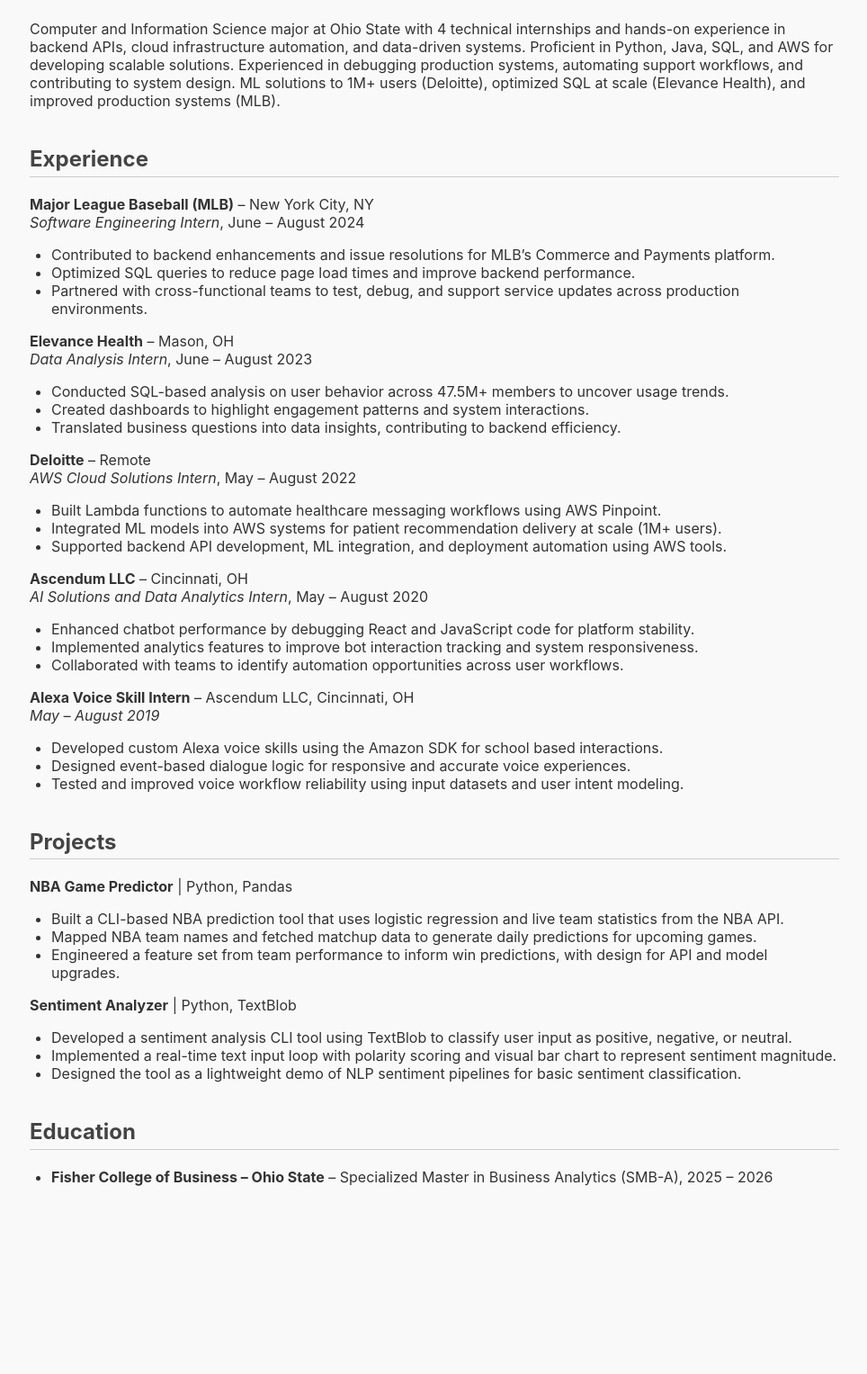
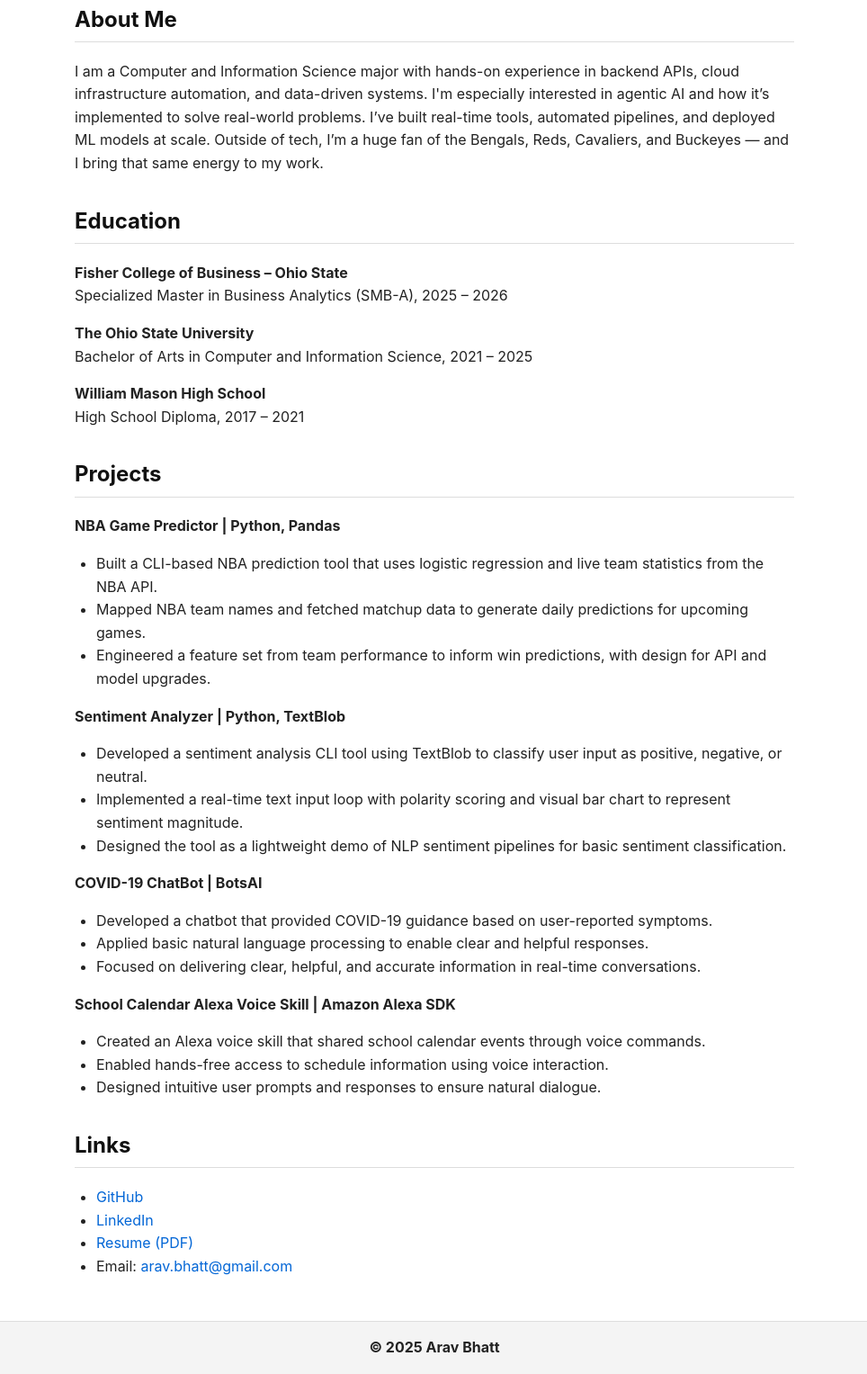
Before and after one commit to aravbhatt/aravbhatt.github.io, a plain HTML site: page index.html in a window 1280 px wide. Shown: the part 324-1851 px from the top of the page at 90% size, without its empty margins (157-1121 px from the left). Before the commit the page ends 1706 px from the top, so only its background shows below. Drawn offline with Linux system fonts and the light colour scheme.

Commit message:
Update index.html

```diff
--- a/index.html
+++ b/index.html
@@ -2,54 +2,69 @@
 <html lang="en">
 <head>
   <meta charset="UTF-8" />
-  <meta name="viewport" content="width=device-width, initial-scale=1.0"/>
-  <title>Arav’s Portfolio</title>
+  <meta name="viewport" content="width=device-width, initial-scale=1.0" />
+  <title>Arav's Portfolio</title>
   <style>
     body {
       font-family: -apple-system, BlinkMacSystemFont, 'Segoe UI', Roboto, Helvetica, Arial, sans-serif;
       margin: 0;
       padding: 0;
-      background-color: #f9f9f9;
-      color: #333;
+      background-color: #ffffff;
+      color: #222;
+      line-height: 1.6;
     }
-    header {
-      background-color: #222;
-      color: white;
-      padding: 1.5rem;
+
+    header, footer {
+      background-color: #f4f4f4;
       text-align: center;
+      padding: 1rem 0;
+      font-weight: bold;
+      border-bottom: 1px solid #ddd;
     }
+
+    footer {
+      border-top: 1px solid #ddd;
+      border-bottom: none;
+    }
+
     .container {
-      max-width: 900px;
+      max-width: 800px;
       margin: auto;
       padding: 2rem;
     }
-    img {
-      width: 160px;
-      height: 160px;
-      object-fit: cover;
-      border-radius: 50%;
-      display: block;
-      margin: 0 auto 1.5rem;
-    }
-    h2 {
-      color: #444;
-      margin-top: 2.5rem;
-      border-bottom: 1px solid #ccc;
+
+    h1, h2 {
+      color: #111;
+      border-bottom: 1px solid #ddd;
       padding-bottom: 0.3rem;
     }
+
+    h3 {
+      margin-bottom: 0.2rem;
+    }
+
     ul {
       padding-left: 1.5rem;
     }
+
+    img {
+      display: block;
+      margin: 1.5rem auto;
+      border-radius: 50%;
+      width: 180px;
+      height: 180px;
+      object-fit: cover;
+    }
+
     .section {
-      margin-bottom: 2rem;
+      margin-top: 2rem;
     }
-    .label {
-      font-weight: bold;
-    }
+
     a {
-      color: #0073e6;
+      color: #0366d6;
       text-decoration: none;
     }
+
     a:hover {
       text-decoration: underline;
     }
@@ -57,76 +72,72 @@
 </head>
 <body>
   <header>
-    <h1>Arav’s Portfolio</h1>
+    Arav Bhatt's Portfolio
   </header>
+
   <div class="container">
-    <img src="1743615482554.jpeg" alt="Profile Picture" />
+    <img src="1743615482554.jpeg" alt="Arav Bhatt" />
 
-    <div class="section">
-      <p>Computer and Information Science major at Ohio State with 4 technical internships and hands-on experience in backend APIs, cloud infrastructure automation, and data-driven systems. Proficient in Python, Java, SQL, and AWS for developing scalable solutions. Experienced in debugging production systems, automating support workflows, and contributing to system design. ML solutions to 1M+ users (Deloitte), optimized SQL at scale (Elevance Health), and improved production systems (MLB).</p>
-    </div>
+    <section class="section">
+      <h2>About Me</h2>
+      <p>
+        I am a Computer and Information Science major with hands-on experience in backend APIs, cloud infrastructure automation, and data-driven systems. I'm especially interested in agentic AI and how it’s implemented to solve real-world problems.
+        I’ve built real-time tools, automated pipelines, and deployed ML models at scale. Outside of tech, I’m a huge fan of the Bengals, Reds, Cavaliers, and Buckeyes — and I bring that same energy to my work.
+      </p>
+    </section>
 
-    <div class="section">
-      <h2>Experience</h2>
-      <p><strong>Major League Baseball (MLB)</strong> – New York City, NY<br/>
-      <em>Software Engineering Intern</em>, June – August 2024</p>
-      <ul>
-        <li>Contributed to backend enhancements and issue resolutions for MLB’s Commerce and Payments platform.</li>
-        <li>Optimized SQL queries to reduce page load times and improve backend performance.</li>
-        <li>Partnered with cross-functional teams to test, debug, and support service updates across production environments.</li>
-      </ul>
+    <section class="section">
+      <h2>Education</h2>
+      <p><strong>Fisher College of Business – Ohio State</strong><br>Specialized Master in Business Analytics (SMB-A), 2025 – 2026</p>
+      <p><strong>The Ohio State University</strong><br>Bachelor of Arts in Computer and Information Science, 2021 – 2025</p>
+      <p><strong>William Mason High School</strong><br>High School Diploma, 2017 – 2021</p>
+    </section>
 
-      <p><strong>Elevance Health</strong> – Mason, OH<br/>
-      <em>Data Analysis Intern</em>, June – August 2023</p>
-      <ul>
-        <li>Conducted SQL-based analysis on user behavior across 47.5M+ members to uncover usage trends.</li>
-        <li>Created dashboards to highlight engagement patterns and system interactions.</li>
-        <li>Translated business questions into data insights, contributing to backend efficiency.</li>
-      </ul>
+    <section class="section">
+      <h2>Projects</h2>
 
-      <p><strong>Deloitte</strong> – Remote<br/>
-      <em>AWS Cloud Solutions Intern</em>, May – August 2022</p>
-      <ul>
-        <li>Built Lambda functions to automate healthcare messaging workflows using AWS Pinpoint.</li>
-        <li>Integrated ML models into AWS systems for patient recommendation delivery at scale (1M+ users).</li>
-        <li>Supported backend API development, ML integration, and deployment automation using AWS tools.</li>
-      </ul>
-
-      <p><strong>Ascendum LLC</strong> – Cincinnati, OH<br/>
-      <em>AI Solutions and Data Analytics Intern</em>, May – August 2020</p>
-      <ul>
-        <li>Enhanced chatbot performance by debugging React and JavaScript code for platform stability.</li>
-        <li>Implemented analytics features to improve bot interaction tracking and system responsiveness.</li>
-        <li>Collaborated with teams to identify automation opportunities across user workflows.</li>
-      </ul>
-
-      <p><strong>Alexa Voice Skill Intern</strong> – Ascendum LLC, Cincinnati, OH<br/>
-      <em>May – August 2019</em></p>
-      <ul>
-        <li>Developed custom Alexa voice skills using the Amazon SDK for school based interactions.</li>
-        <li>Designed event-based dialogue logic for responsive and accurate voice experiences.</li>
-        <li>Tested and improved voice workflow reliability using input datasets and user intent modeling.</li>
-      </ul>
-    </div>
-
-    <div class="section">
-      <h2>Projects</h2>
-      <p><strong>NBA Game Predictor</strong> | Python, Pandas</p>
+      <p><strong>NBA Game Predictor | Python, Pandas</strong></p>
       <ul>
         <li>Built a CLI-based NBA prediction tool that uses logistic regression and live team statistics from the NBA API.</li>
         <li>Mapped NBA team names and fetched matchup data to generate daily predictions for upcoming games.</li>
         <li>Engineered a feature set from team performance to inform win predictions, with design for API and model upgrades.</li>
       </ul>
 
-      <p><strong>Sentiment Analyzer</strong> | Python, TextBlob</p>
+      <p><strong>Sentiment Analyzer | Python, TextBlob</strong></p>
       <ul>
         <li>Developed a sentiment analysis CLI tool using TextBlob to classify user input as positive, negative, or neutral.</li>
         <li>Implemented a real-time text input loop with polarity scoring and visual bar chart to represent sentiment magnitude.</li>
         <li>Designed the tool as a lightweight demo of NLP sentiment pipelines for basic sentiment classification.</li>
       </ul>
-    </div>
 
-    <div class="section">
-      <h2>Education</h2>
+      <p><strong>COVID-19 ChatBot | BotsAI</strong></p>
       <ul>
-        <li><strong>Fisher College of Business – Ohio State</strong> – Specialized Master in Business Analytics (SMB-A), 2025 – 2026</li
+        <li>Developed a chatbot that provided COVID-19 guidance based on user-reported symptoms.</li>
+        <li>Applied basic natural language processing to enable clear and helpful responses.</li>
+        <li>Focused on delivering clear, helpful, and accurate information in real-time conversations.</li>
+      </ul>
+
+      <p><strong>School Calendar Alexa Voice Skill | Amazon Alexa SDK</strong></p>
+      <ul>
+        <li>Created an Alexa voice skill that shared school calendar events through voice commands.</li>
+        <li>Enabled hands-free access to schedule information using voice interaction.</li>
+        <li>Designed intuitive user prompts and responses to ensure natural dialogue.</li>
+      </ul>
+    </section>
+
+    <section class="section">
+      <h2>Links</h2>
+      <ul>
+        <li><a href="https://github.com/aravbhatt" target="_blank">GitHub</a></li>
+        <li><a href="https://www.linkedin.com/in/arav-bhatt" target="_blank">LinkedIn</a></li>
+        <li><a href="Arav Bhatt_Resume.pdf" target="_blank">Resume (PDF)</a></li>
+        <li>Email: <a href="mailto:arav.bhatt@gmail.com">arav.bhatt@gmail.com</a></li>
+      </ul>
+    </section>
+  </div>
+
+  <footer>
+    © 2025 Arav Bhatt
+  </footer>
+</body>
+</html>
```
